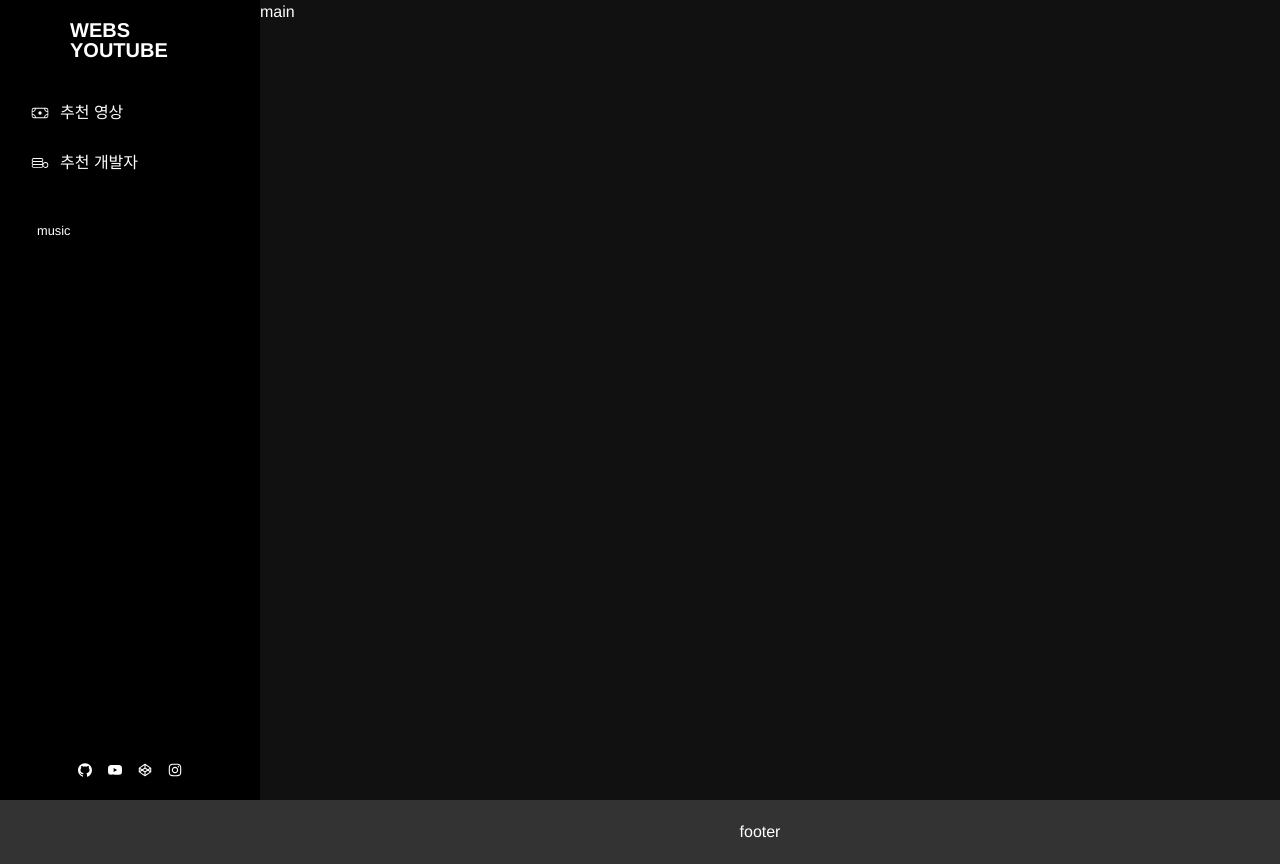
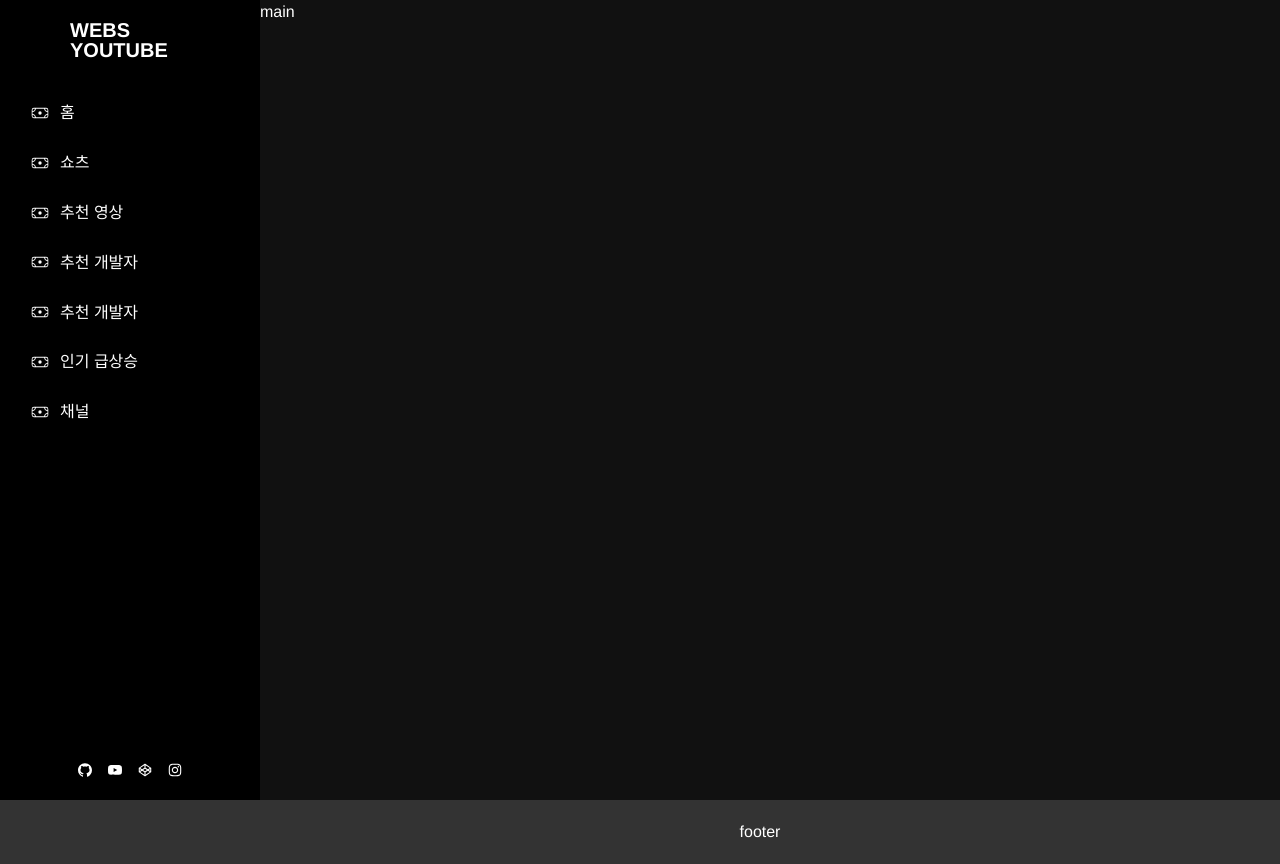
Before and after one commit to cever10/AYU, a React (Create React App) app: page /popular in a window 1280 px wide. Built offline with nearby package versions, Linux system fonts and the light colour scheme.

Commit message:
페이지 항목 수정 및 아이콘 수정

```diff
--- a/src/App.js
+++ b/src/App.js
@@ -13,6 +13,9 @@
 import Video from './pages/Video'
 import Search from './pages/Search'
 import Not from './pages/Not'
+
+import Shorts from './pages/Shorts'
+import Popular from './pages/Popular'
 
 import Header from './components/section/Header';
 import Main from './components/section/Main';
@@ -37,6 +40,9 @@
           <Route path='/video/:videoId' element={<Video />} />
           <Route path='/search/:searchId' element={<Search />} />
           <Route path='*' element={<Not />} />
+
+          <Route path='/shorts' element={<Shorts />} />
+          <Route path='/popular' element={<Popular />} />
         </Routes>
       </Main>
 
--- a/src/components/section/Header.jsx
+++ b/src/components/section/Header.jsx
@@ -1,6 +1,5 @@
 import React from 'react'
 
-import { CiCoins1 } from "react-icons/ci";
 import { CiMoneyBill } from "react-icons/ci";
 
 import { AiFillGithub } from "react-icons/ai";
@@ -24,6 +23,18 @@
                 <ul className='menu'>
 
                     <li>
+                        <a href='/'>
+                            <CiMoneyBill /> 홈
+                        </a>
+                    </li>
+
+                    <li>
+                        <a href='/shorts'>
+                            <CiMoneyBill /> 쇼츠
+                        </a>
+                    </li>
+
+                    <li>
                         <a href='/today'>
                             <CiMoneyBill /> 추천 영상
                         </a>
@@ -31,12 +42,31 @@
 
                     <li>
                         <a href='/developer'>
-                            <CiCoins1 /> 추천 개발자
+                            <CiMoneyBill /> 추천 개발자
+                        </a>
+                    </li>
+
+                    <li>
+                        <a href='/developer'>
+                            <CiMoneyBill /> 추천 개발자
+                        </a>
+                    </li>
+
+                    <li>
+                        <a href='/popular'>
+                            <CiMoneyBill /> 인기 급상승
+                        </a>
+                    </li>
+
+                    <li>
+                        <a href='/channel'>
+                            <CiMoneyBill /> 채널
                         </a>
                     </li>
 
                 </ul>
 
+                {/* 보류코드
                 <ul className='keyword'>
 
                     <li>
@@ -44,6 +74,8 @@
                     </li>
 
                 </ul>
+                */}
+
 
             </nav>
 
--- /dev/null
+++ b/src/pages/Popular.jsx
@@ -0,0 +1,9 @@
+import React from 'react'
+
+function Popular() {
+    return (
+        <div>Popular</div>
+    );
+}
+
+export default Popular
--- /dev/null
+++ b/src/pages/Shorts.jsx
@@ -0,0 +1,9 @@
+import React from 'react'
+
+function Shorts() {
+    return (
+        <div>Shorts</div>
+    );
+}
+
+export default Shorts
```
